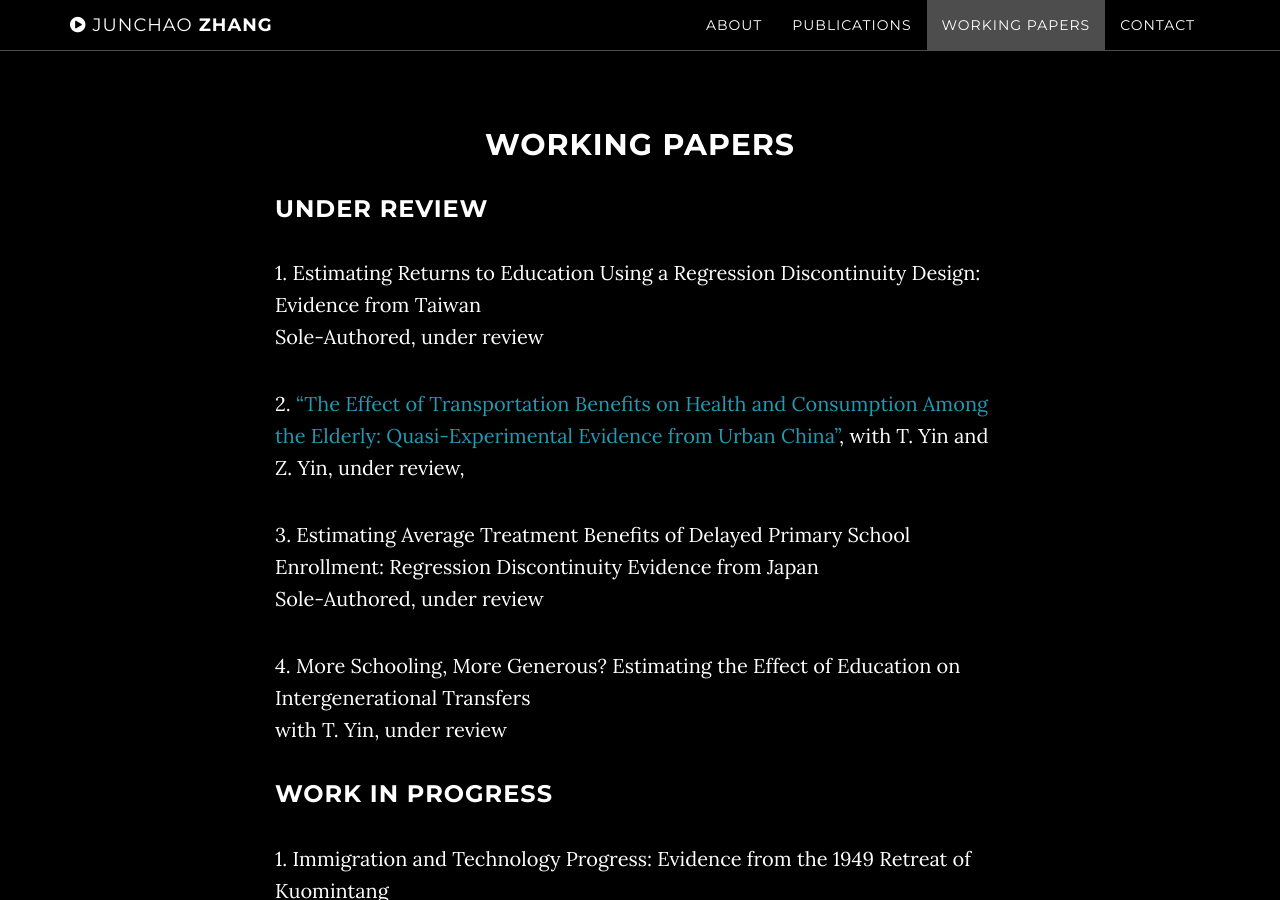
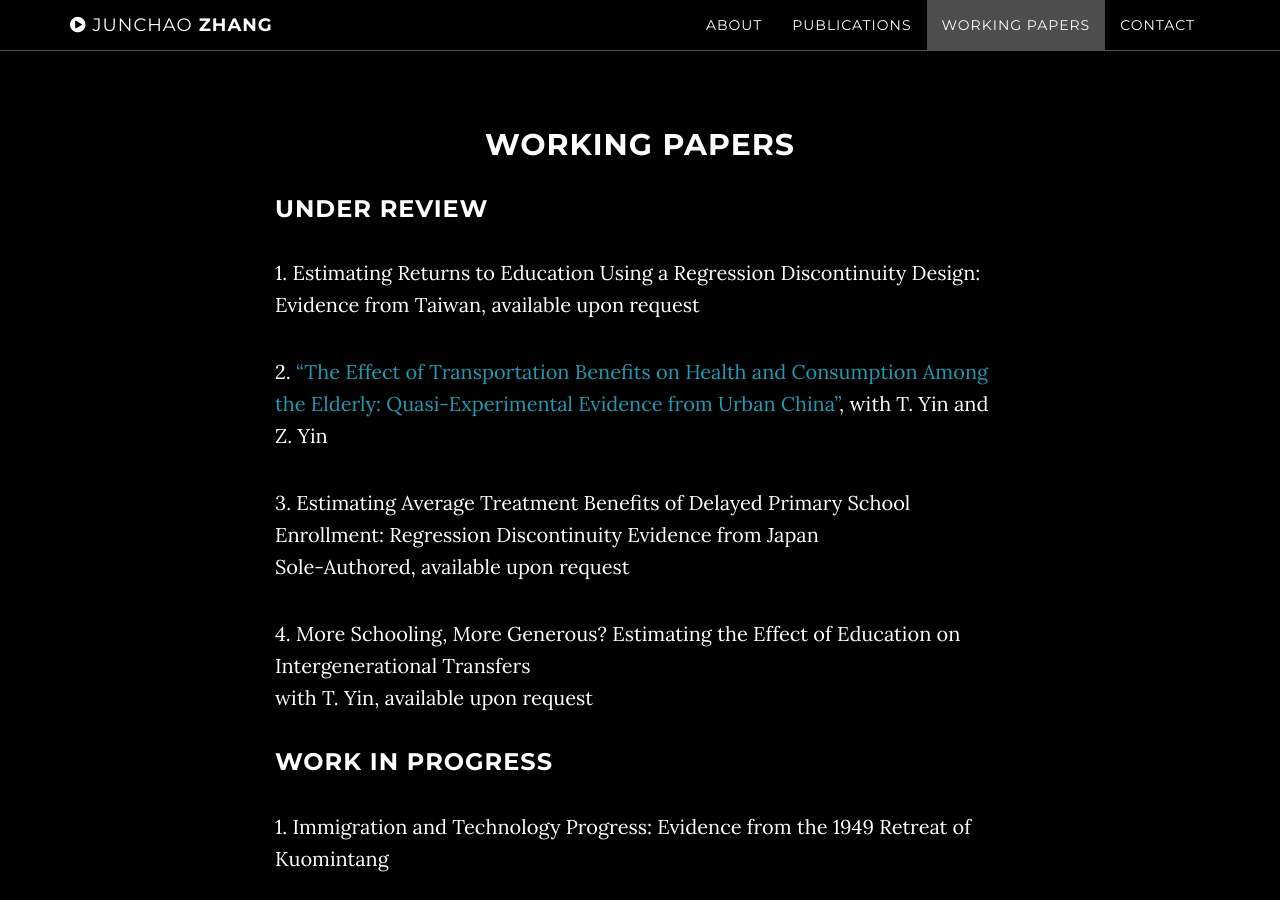
Before and after one commit to ztempest0218/ztempest0218.github.io, a Jekyll site: the page built from index.html, in a window 1280 px wide and 900 px high, scrolled down 2303 px. Built offline with Jekyll 4.4.1, drawn with Linux system fonts in a browser that asks for light colours.

Commit message:
Update workingpapers.html

```diff
--- a/_includes/workingpapers.html
+++ b/_includes/workingpapers.html
@@ -5,16 +5,15 @@
                 <div class="col-lg-8 col-lg-offset-2">
                     <h2>Working Papers</h2>
 <h3 align="left">Under Review</h3>
-<p align="left">1. Estimating Returns to Education Using a Regression Discontinuity Design: Evidence from Taiwan<br \>
-Sole-Authored, under review</p>
+<p align="left">1. Estimating Returns to Education Using a Regression Discontinuity Design: Evidence from Taiwan, available upon request</p>
 
-<p align="left">2. <a href="https://papers.ssrn.com/sol3/papers.cfm?abstract_id=3187788">“The Effect of Transportation Benefits on Health and Consumption Among the Elderly: Quasi-Experimental Evidence from Urban China”</a>, with T. Yin and Z. Yin, under review, </p>
+<p align="left">2. <a href="https://papers.ssrn.com/sol3/papers.cfm?abstract_id=3187788">“The Effect of Transportation Benefits on Health and Consumption Among the Elderly: Quasi-Experimental Evidence from Urban China”</a>, with T. Yin and Z. Yin</p>
 
 <p align="left">3. Estimating Average Treatment Benefits of Delayed Primary School Enrollment: Regression Discontinuity Evidence from Japan<br \>
-Sole-Authored, under review</p>
+Sole-Authored, available upon request</p>
 
 <p align="left">4. More Schooling, More Generous? Estimating the Effect of Education on Intergenerational Transfers<br \>
-with T. Yin, under review</p>
+with T. Yin, available upon request</p>
 
 <h3 align="left">Work in Progress</h3>
 <p align="left">1. Immigration and Technology Progress: Evidence from the 1949 Retreat of Kuomintang</p>
```
